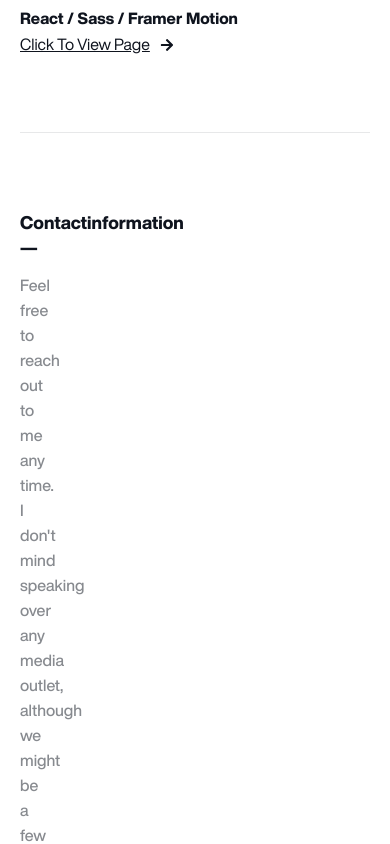
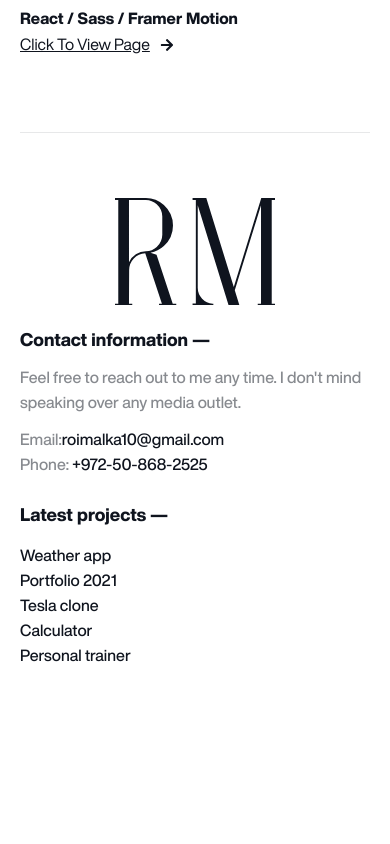
Before and after one commit to roimalka10/portfolio-2022, a React (Create React App) app: page / in a window 390 px wide. Shown: the part 4400-5244 px from the top of the page. After the commit the page ends 5126 px from the top, so only its background shows below. Built offline with nearby package versions, Linux system fonts and the light colour scheme.

Commit message:
added and finished footer

```diff
--- a/src/App.js
+++ b/src/App.js
@@ -10,7 +10,6 @@ import HomePage from "./containers/HomePage";
 import About from "./containers/About";
 import { Route, Routes, useLocation } from "react-router";
 import ScrollToTopRoute from "./Reusables/ScrollToTopRoute";
-import Footer from "./components/Footer";
 
 const App = () => {
   const location = useLocation();
@@ -36,7 +35,6 @@ const App = () => {
             {/* <Route path="/about" element={<About projectRef={projectRef} />} /> */}
           </Routes>
         </AnimatePresence>
-        {/* <Footer /> */}
         <ScrollToTop smooth className="up-button" component={<ImArrowUp2 />} />
       </div>
     </div>
--- a/src/components/Animate/AnimateAbout.js
+++ b/src/components/Animate/AnimateAbout.js
@@ -15,7 +15,7 @@ const animations = {
 const AnimateAbout = ({ children }) => {
   return (
     <motion.div
-      className="fav-transition"
+      className="about-transition"
       variants={animations}
       initial="initial"
       animate="animate"
--- a/src/components/Footer.js
+++ b/src/components/Footer.js
@@ -8,13 +8,13 @@ const Footer = () => {
         <div className="footer-row">
           <div className="contact-info">
             <h3>
-              Contact
+              Contact&nbsp;
               <br />
               information —
             </h3>
             <p>
               Feel free to reach out to me any time. I don't mind speaking over
-              any media outlet, although we might be a few time zones away.
+              any media outlet.
             </p>
             <ul>
               <li>
@@ -28,9 +28,76 @@ const Footer = () => {
               </li>
             </ul>
           </div>
-          <div className="latest-projects"></div>
-          <div className="availability"></div>
-          <div className="follow"></div>
+          <div className="footer-logo">
+            <a href="/">
+              <svg
+                xmlns="http://www.w3.org/2000/svg"
+                width="383.41"
+                height="257.689"
+                viewBox="0 0 383.41 257.689"
+              >
+                <path
+                  id="small"
+                  d="M118.15-250.5l-14.633-4.906A65.575,65.575,0,0,0,135.7-271.2a66.359,66.359,0,0,0,21.849-49.225A66.358,66.358,0,0,0,135.7-369.647a65.219,65.219,0,0,0-42.947-16.822l-74.172-.006v4.566h7.841v248.558H18.585v4.566H59.928v-4.566H52.094l.38-80.4a40.425,40.425,0,0,1,38.549-40.417l39.991,120.816H124.05v4.566h41.343v-4.566h-8.475ZM52.086-232.758V-381.909l40.644.006a39.689,39.689,0,0,1,25.855,10.232,40.453,40.453,0,0,1,13.307,29.4v43.659a40.473,40.473,0,0,1-13.308,29.435,39.638,39.638,0,0,1-25.9,10.406h-.091A44.785,44.785,0,0,0,52.086-232.758Zm160.218,99.4h-7.84v4.566H254.2l.126-4.469-1.637-.093a38.028,38.028,0,0,1-35.815-37.935V-369.05L291-128.787h25.872l-11.251-36.468,62.875-203.8v235.7h-7.841v4.566H402v-4.566h-7.842V-381.91H402v-4.566h-32.9L303.228-173,237.365-386.476h-32.9v4.566H212.3Z"
+                  transform="translate(-18.585 386.476)"
+                />
+              </svg>
+            </a>
+          </div>
+          <div className="latest-projects">
+            <h3>
+              Latest&nbsp;
+              <br />
+              projects —
+            </h3>
+            <ul className="projects-links">
+              <li>
+                <a
+                  className="special"
+                  href="https://roi-malka-weather-app.netlify.app/"
+                  target="_blank"
+                >
+                  Weather app
+                </a>
+              </li>
+              <li>
+                <a
+                  className="special"
+                  href="https://roimalkaportfolio-2021.netlify.app/"
+                  target="_blank"
+                >
+                  Portfolio 2021
+                </a>
+              </li>
+              <li>
+                <a
+                  className="special"
+                  href="https://tesla-clone-roimalka.netlify.app"
+                  target="_blank"
+                >
+                  Tesla clone
+                </a>
+              </li>
+              <li>
+                <a
+                  className="special"
+                  href="https://roimalka-calculator.netlify.app/"
+                  target="_blank"
+                >
+                  Calculator
+                </a>
+              </li>
+              <li>
+                <a
+                  className="special"
+                  href="https://github.com/roimalka10/Fitness-website"
+                  target="_blank"
+                >
+                  Personal trainer
+                </a>
+              </li>
+            </ul>
+          </div>
           <div className="copyright"></div>
         </div>
       </div>
--- a/src/css/Footer.css
+++ b/src/css/Footer.css
@@ -3,8 +3,12 @@ h3.home-text {
   font-weight: 500;
 }
 
+#footer {
+  width: 100%;
+}
+
 .footer-row {
-  padding-top: 75px;
+  padding: 75px 0;
   border-top: 1px solid #e7e8e9;
   display: flex;
   flex-wrap: wrap;
@@ -13,14 +17,13 @@ h3.home-text {
   -webkit-box-direction: normal;
 }
 
-footer#footer .footer-row .contact-info {
-  width: 33.333%;
-  padding-right: 40px;
-  display: block;
+footer#footer .footer-row > div {
+  width: 25%;
+  display: flex;
+  flex-direction: column;
 }
 
-footer#footer .contact-info h3 {
-  width: 100%;
+footer#footer .footer-row h3 {
   margin: 0;
 }
 
@@ -29,23 +32,12 @@ footer#footer .contact-info p {
   padding-right: 0;
   line-height: 25px;
 }
-@media (max-width: 1280px) {
-  footer#footer .contact-info p {
-    width: 50%;
-    padding-right: 40px;
-  }
-}
 
 footer#footer ul {
   margin-top: 10px;
   padding-top: 2px;
   padding-bottom: 3px;
   line-height: 25px;
-}
-@media (max-width: 1024px) {
-  footer#footer .contact-info h3 br {
-    display: none;
-  }
 }
 
 footer#footer ul > li {
@@ -65,3 +57,70 @@ h3 + p {
   margin-top: 10px;
   font-size: 80%;
 }
+footer#footer .footer-row .footer-logo {
+  align-items: center;
+  width: 50%;
+}
+
+footer#footer .footer-row .footer-logo a {
+  max-width: 200px;
+  cursor: pointer;
+  display: inline-flex;
+}
+
+footer#footer .footer-row .footer-logo a svg {
+  width: 100%;
+  height: 100%;
+  transition: 0.3s all;
+  fill: var(--blue);
+}
+
+footer#footer .footer-row .latest-projects {
+  display: flex;
+  align-items: flex-end;
+}
+
+footer#footer .footer-row .copyright {
+  width: 100%;
+}
+
+@media (max-width: 1024px) {
+  footer#footer .footer-row .footer-logo a {
+    max-width: 160px;
+  }
+  footer#footer .footer-row .footer-logo {
+    width: 33.33%;
+  }
+  footer#footer .footer-row > div {
+    width: 33.33%;
+  }
+}
+
+@media (max-width: 767px) {
+  footer#footer .footer-row h3 br {
+    display: none;
+  }
+  .footer-row {
+    display: flex;
+    flex-direction: column;
+    padding: 45px 0px 35px;
+  }
+
+  footer#footer .footer-row > div {
+    width: 100% !important;
+    padding-bottom: 20px;
+  }
+
+  footer#footer .footer-row .latest-projects {
+    align-items: flex-start;
+    order: 3;
+  }
+
+  footer#footer .footer-row .contact-info {
+    order: 2;
+  }
+
+  footer#footer .footer-row .footer-logo {
+    order: 1;
+  }
+}
```
Also changed, not shown: src/components/Header.js (+0 -9 lines).
